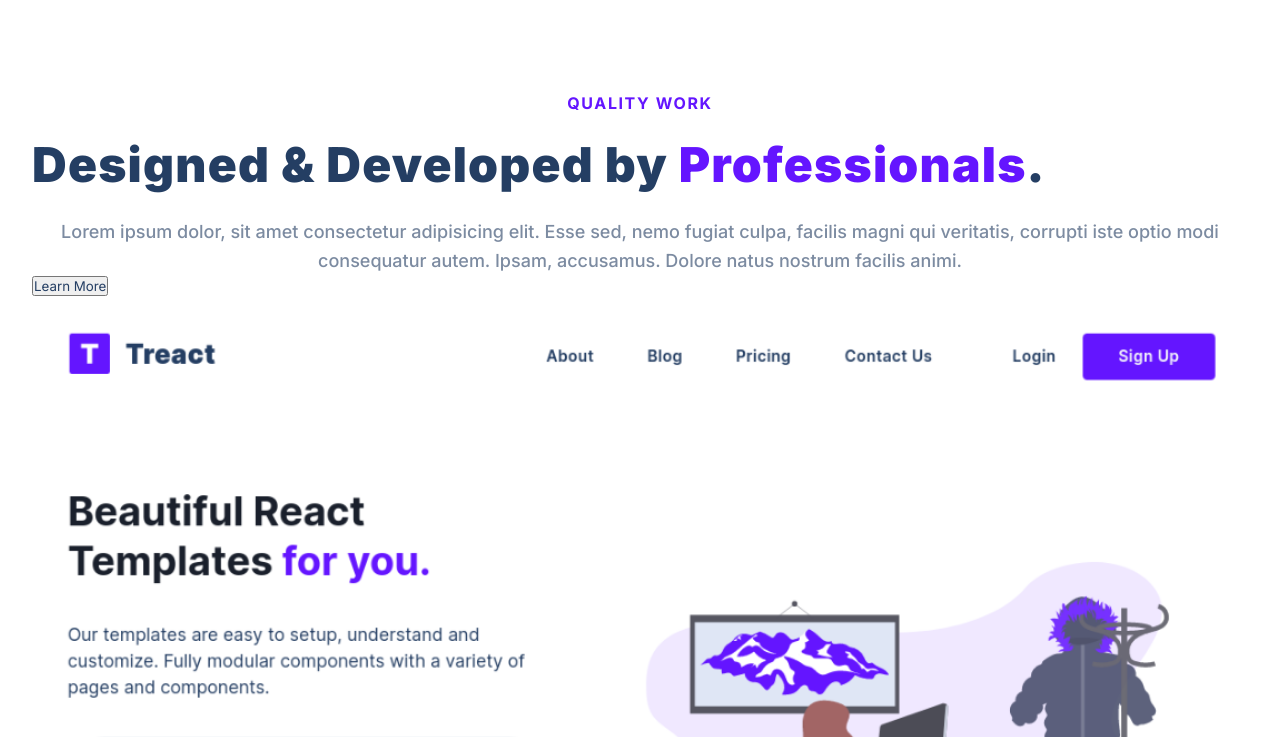
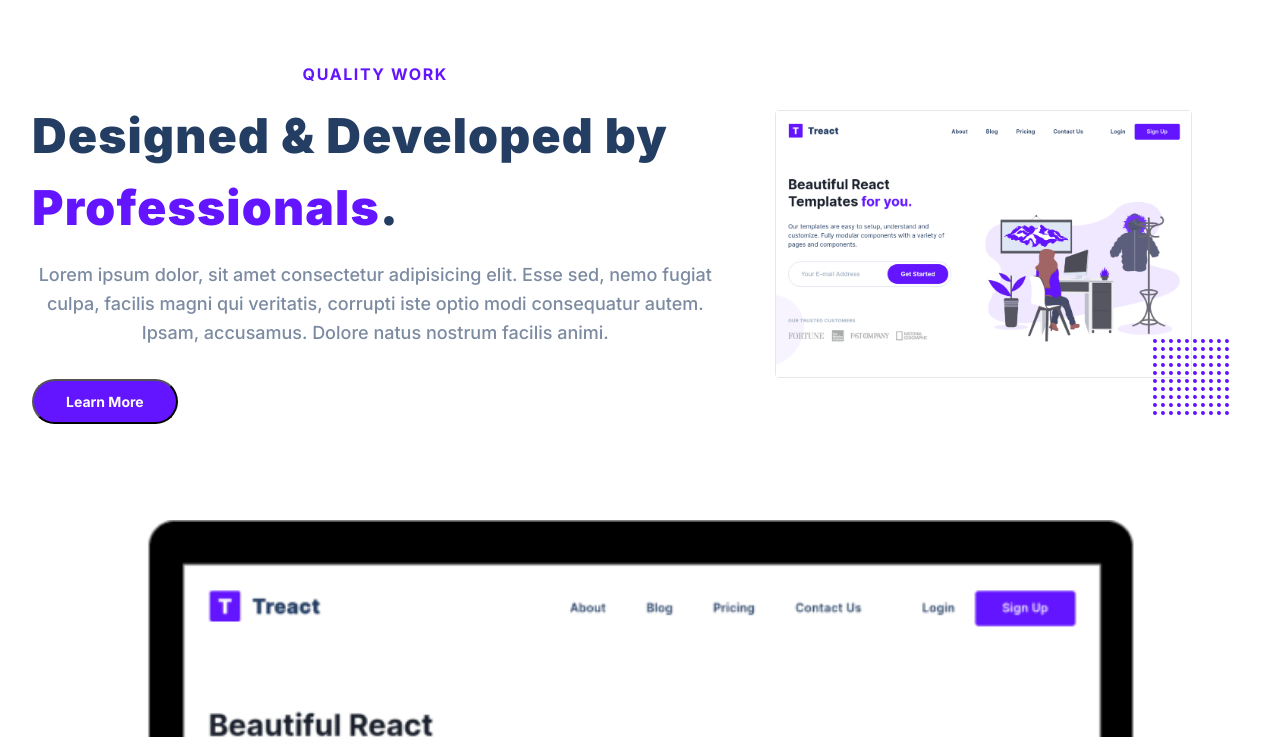
Before and after one commit to misterm4rkuss/Treact-Project, a plain HTML site: page index.html in a window 1280 px wide. Shown: the part 1643-2380 px from the top of the page. Drawn offline with Linux system fonts and the light colour scheme.

Commit message:
commit Quality seciton

```diff
--- a/styles.css
+++ b/styles.css
@@ -75,6 +75,17 @@ button {
 
 img {
   width: 100%;
+}
+
+.btn {
+    background-color: rgb(100, 21, 255);
+    font-size: 14px;
+    color: rgb(255, 255, 255);
+    font-weight: bold;
+    margin: 32px 0 0;
+    padding: 12px 32px;
+    border-radius: 500px;
+
 }
 
 /*
@@ -275,11 +286,6 @@ header .row {
   text-align: center;
 }
 
-#features .section__para {
-    max-width: 576px;
-    text-align: center;
-}
-
 #features .row__narrow {
   display: flex;
   flex-direction: column;
@@ -336,3 +342,40 @@ header .row {
     opacity: 0.25;
     padding: 16px;
 }
+
+/*
+QUALITY WORK
+*/
+
+#quality .row {
+    display: flex;
+    justify-content: space-between;
+    align-items: center;
+}
+
+.quality__img--wrapper {
+    position: relative;
+    z-index: 2;
+    display: flex;
+    border-radius: 4px;
+    border-width: 1px;
+    border-style: solid;
+    border-color: rgb(229, 231, 235);
+    margin: 0px 56px;
+}
+
+.quality__img {
+    z-index: 1;
+}
+
+.quality__grid {
+    transform: translateX(50%) translateY(50%) scaleX(1) scaleY(1);
+    width: 80px;
+    height: 80px;
+    position: absolute;
+    right: 0px;
+    bottom: 0px;
+    fill: rgb(100, 21, 255);
+    z-index: 0;
+    display: block;
+}
```
